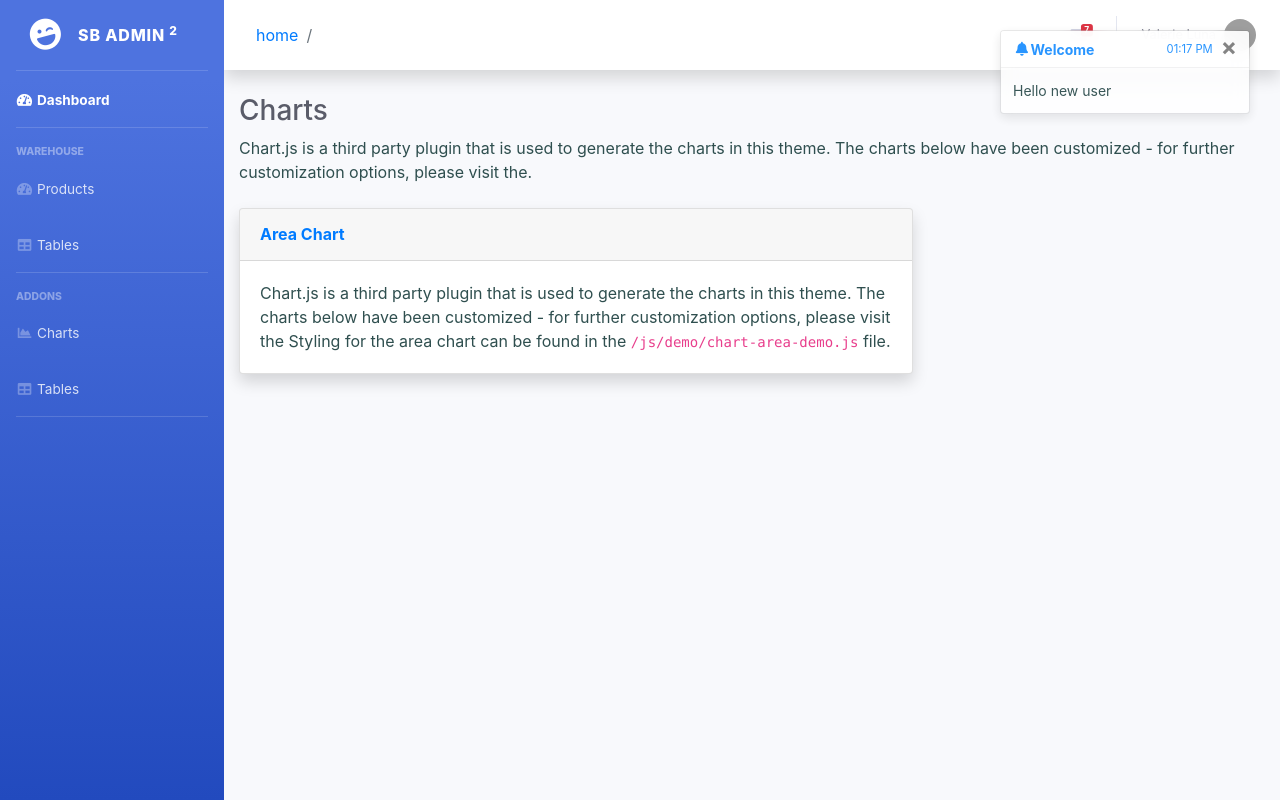
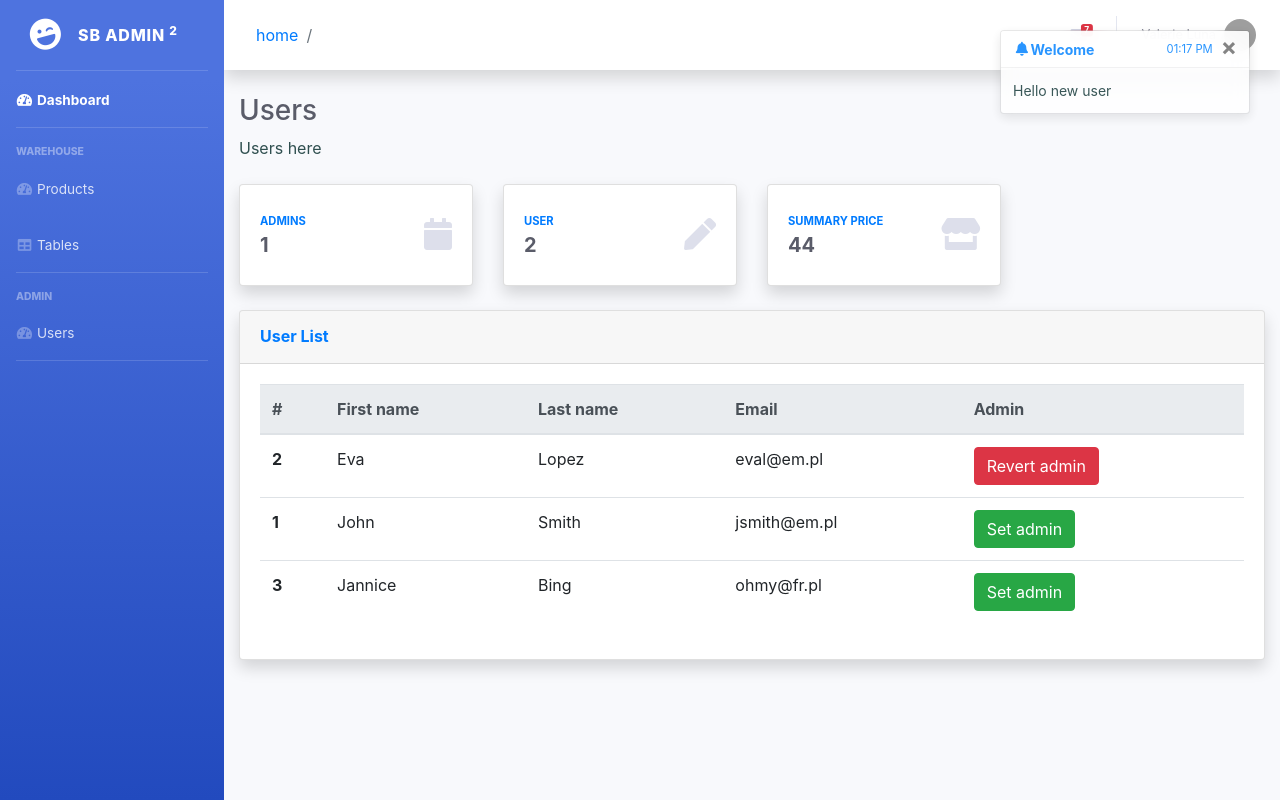
Before and after one commit to delprzemo/react-admin-template, a React (Create React App) app: page /users in a window 1280 px wide. Built offline with nearby package versions, Linux system fonts and the light colour scheme; grey boxes are pictures that could not be loaded.

Commit message:
Add users

```diff
--- a/src/App.tsx
+++ b/src/App.tsx
@@ -7,12 +7,13 @@ import Home from "./components/Home";
 import Products from "./components/products/Products";
 import Notifications from "./common/elements/notifications";
 import { BrowserRouter as Router, Switch, Route } from "react-router-dom";
+import Users from "./components/users/Users";
 
 const App: React.FC = () => {
   return (
     <div className="App" id="wrapper">
 
-      <Notifications/>
+      <Notifications />
 
       <Router>
         <LeftMenu />
@@ -21,6 +22,7 @@ const App: React.FC = () => {
             <TopMenu />
             <div className="container-fluid">
               <Switch>
+                <Route path="/users"><Users /></Route>
                 <Route path="/products"><Products /></Route>
                 <Route path="/"><Home /></Route>
               </Switch>
--- a/src/components/LeftMenu.tsx
+++ b/src/components/LeftMenu.tsx
@@ -43,20 +43,15 @@ const LeftMenu: React.FC = () => {
             <hr className="sidebar-divider" />
 
             <div className="sidebar-heading">
-                Addons
+                Admin
             </div>
 
 
             <li className="nav-item">
-                <a className="nav-link" href="charts.html">
-                    <i className="fas fa-fw fa-chart-area"></i>
-                    <span>Charts</span></a>
-            </li>
-
-            <li className="nav-item">
-                <a className="nav-link" href="tables.html">
-                    <i className="fas fa-fw fa-table"></i>
-                    <span>Tables</span></a>
+                <Link className="nav-link" to="users">
+                    <i className="fas fa-fw fa-tachometer-alt"></i>
+                    <span>Users</span>
+                </Link>
             </li>
 
             <hr className="sidebar-divider d-none d-md-block" />
--- /dev/null
+++ b/src/components/users/Users.js
@@ -0,0 +1,96 @@
+
+import React, { Fragment, useState } from "react";
+import Card from "../../common/elements/Card";
+
+const Users = () => {
+  const usersData = [
+    { id: 1, firstName: 'John', lastName: 'Smith', email: 'jsmith@em.pl', },
+    { id: 3, firstName: 'Jannice', lastName: 'Bing', email: 'ohmy@fr.pl' }]
+
+  const adminData = [
+    { id: 2, firstName: 'Eva', lastName: 'Lopez', email: 'eval@em.pl', isAdmin: true }
+  ];
+
+  const [users, setUsers] = useState(usersData);
+  const [admins, setAdmins] = useState(adminData);
+
+  function setUserAdmin(user) {
+    setUsers([...users.filter(x=>x.id !== user.id)]);
+    setAdmins([...admins, user]);
+  }
+  function setUserNotAdmin(admin) {
+    setUsers([...users, admin]);
+    setAdmins([...admins.filter(x=>x.id !== admin.id)]);
+  }
+
+  const userElements = users.map(user => {
+    return (
+      <tr className={`table-row`}
+        key={`user_${user.id}`}>
+        <th scope="row">{user.id}</th>
+        <td>{user.firstName}</td>
+        <td>{user.lastName}</td>
+        <td>{user.email}</td>
+        <td><button className="btn btn-success" onClick={() => setUserAdmin(user)}>Set admin</button> </td>
+      </tr>);
+  });
+
+  const adminElements = admins.map(admin => {
+    return (
+      <tr className={`table-row`}
+        key={`user_${admin.id}`}>
+        <th scope="row">{admin.id}</th>
+        <td>{admin.firstName}</td>
+        <td>{admin.lastName}</td>
+        <td>{admin.email}</td>
+        <td><button className="btn btn-danger" onClick={() => setUserNotAdmin(admin)}>Revert admin</button> </td>
+      </tr>);
+  });
+
+
+  return (
+    <Fragment>
+      <h1 className="h3 mb-2 text-gray-800">Users</h1>
+      <p className="mb-4">Users here</p>
+
+      <div className="row">
+        <Card title="ADMINS" text={admins.length} icon="calendar" className="primary" />
+        <Card title="USER" text={users.length} icon="pen" className="danger" />
+        <Card title="SUMMARY PRICE" text={`44`} icon="store" className="success" />
+      </div>
+
+      <div className="row">
+        <div className="col-xl-12 col-lg-12">
+          <div className="card shadow mb-4">
+            <div className="card-header py-3">
+              <h6 className="m-0 font-weight-bold text-primary">User List</h6>
+              <div className="header-buttons">
+              </div>
+            </div>
+            <div className="card-body">
+              <div className="table-responsive portlet">
+                <table className="table">
+                  <thead className="thead-light">
+                    <tr>
+                      <th scope="col">#</th>
+                      <th scope="col">First name</th>
+                      <th scope="col">Last name</th>
+                      <th scope="col">Email</th>
+                      <th scope="col">Admin</th>
+                    </tr>
+                  </thead>
+                  <tbody>
+                    {adminElements}
+                    {userElements}
+                  </tbody>
+                </table>
+              </div>
+            </div>
+          </div>
+        </div>
+      </div>
+    </Fragment >
+  );
+};
+
+export default Users;
```
